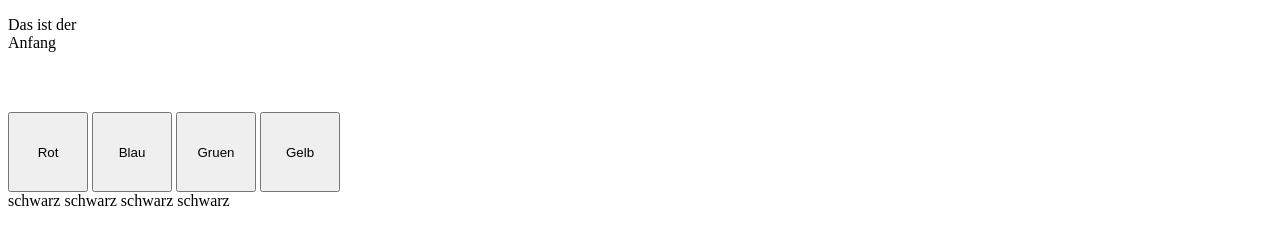
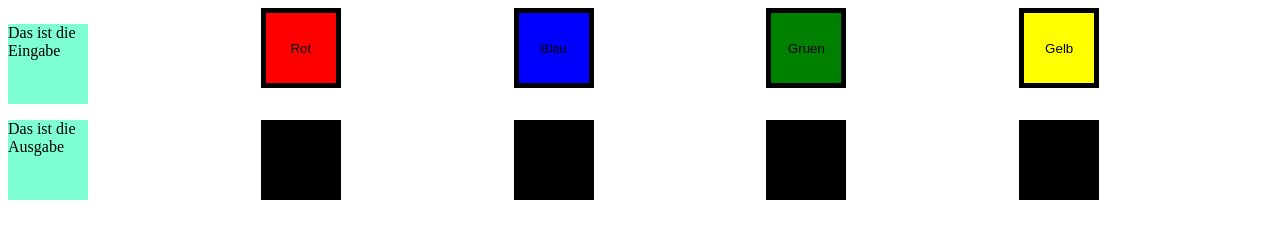
Before and after one commit to fink-inventions/Code-Breaker-by-fi-in, a plain HTML site: page index.html in a window 1280 px wide. Drawn offline with Linux system fonts and the light colour scheme.

Commit message:
modified:   css/style.css 	modified:   index.html

```diff
--- a/css/style.css
+++ b/css/style.css
@@ -1,8 +1,37 @@
 
 
-
+.grid-container {
+    display: grid;
+    grid-template-columns: 1fr 1fr 1fr 1fr 1fr;
+    grid-template-rows: 10% 10% 10% 50% 20%;
+   }
 
 .grid-item {
     width: 80px;
     height: 80px;
+    background-color: aquamarine;
+
+
 }
+
+#Rot.grid-item {
+    background-color: red;
+
+}
+#Blau.grid-item {
+    background-color: blue;
+}
+#Gruen.grid-item {
+    background-color: green;
+}
+#Gelb.grid-item {
+    background-color: yellow;
+}
+button {
+    border-style: solid;
+    border-width:  5px;
+}
+
+#Position1.grid-item {
+    background-color: black;
+}
--- a/index.html
+++ b/index.html
@@ -8,16 +8,17 @@
     <link rel="stylesheet" href="/css/style.css">
 </head>
 <body>
-    <div class="grid-container" >
+    <div class="grid-container" name="Eingabecontainer" id="Eingabe">
 
-         <p class="grid-item">Das ist der Anfang</p>
-          <button class = "grid-item" name = "Tippstein" id="Rot">Rot</button>
+         <p class="grid-item">Das ist die Eingabe</p>
+          <button class = "grid-item" name = "Tippstein Rot" id="Rot">Rot</button>
           <button class = "grid-item" name = "Tippstein" id="Blau">Blau</button>
           <button class = "grid-item" name = "Tippstein" id="Gruen">Gruen</button>
           <button class = "grid-item" name = "Tippstein" id="Gelb">Gelb</button>
 
     </div>
-       <div class="grid-container" name="ausgabecontainer">
+       <div class="grid-container" name="ausgabecontainer" id="Ausgabe">
+         <a class="grid-item"  id="Position">Das ist die Ausgabe</a>
          <a class="grid-item" id="Position1">schwarz</a>
          <a class="grid-item" id="Position1">schwarz</a>
          <a class="grid-item" id="Position1">schwarz</a>
```
